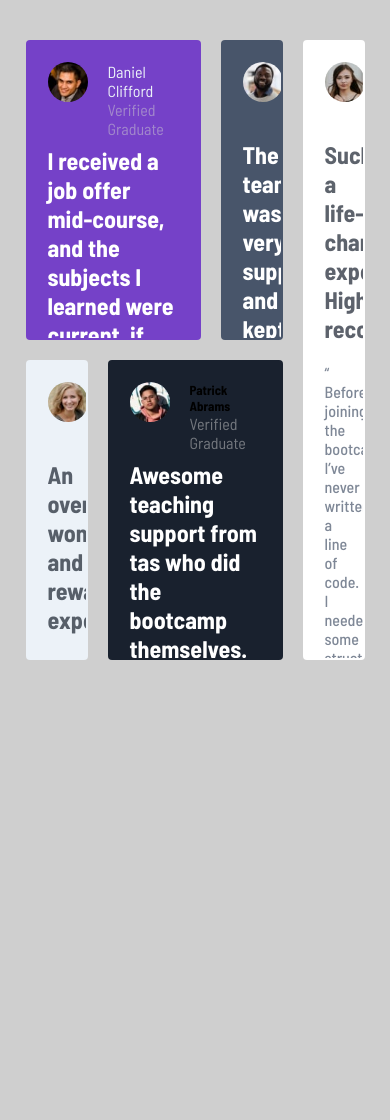
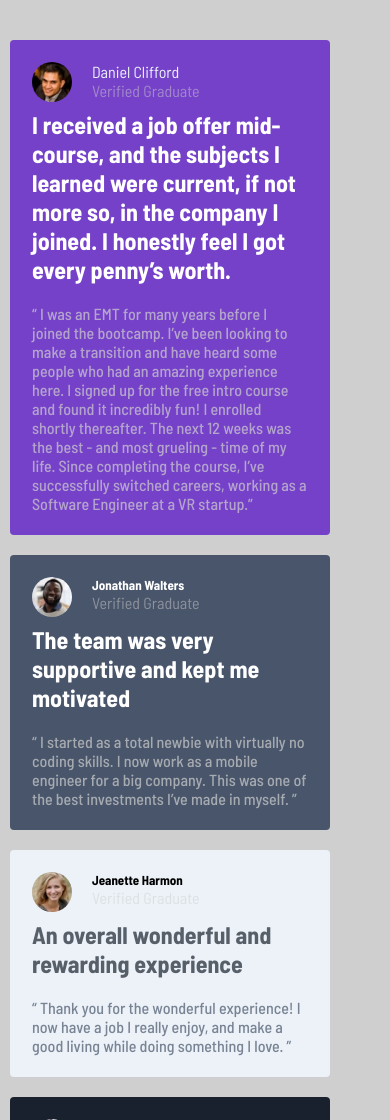
Before and after one commit to EnrikeOmarFarias/cuadricula-de-testimonios, a plain HTML site: page index.html in a window 390 px wide. Shown: the top 1120 px of the page. Before the commit the page ends 844 px from the top, so only its background shows below. Drawn offline with Linux system fonts and the light colour scheme.

Commit message:
Finalizando proyecto

```diff
--- a/style.css
+++ b/style.css
@@ -32,12 +32,11 @@ body {
 
 .conteiner {
   display: grid;
-  grid-template-columns: 20% 30% 20% 20%;
-  grid-template-rows: 30rem 30rem;
-
-  place-content: center;
+  grid-template-columns: 1fr 2fr 1fr 1fr;
+  grid-auto-rows: 2, auto;
+  margin: 4rem 6rem;
   gap: 2rem;
-  margin: 4rem;
+  max-width: 120rem;
 }
 
 .cards {
@@ -55,7 +54,7 @@ body {
 
 .parrafo1 {
   color: var(--White);
-  font-weight: bold;
+  font-weight: bolder;
   font-size: var(--lg);
   margin-bottom: 2rem;
 }
@@ -129,3 +128,20 @@ body {
 .nombre-kira {
   color: var(--Verydarkgrayishblue);
 }
+
+@media (max-width: 800px) {
+  .conteiner {
+    display: flex;
+    flex-direction: column;
+    width: 60rem;
+    flex-wrap: wrap;
+    margin: 2rem auto;
+  }
+}
+
+@media (max-width: 400px) {
+  .conteiner {
+    max-width: 320px;
+    margin: 4rem 1rem;
+  }
+}
```
